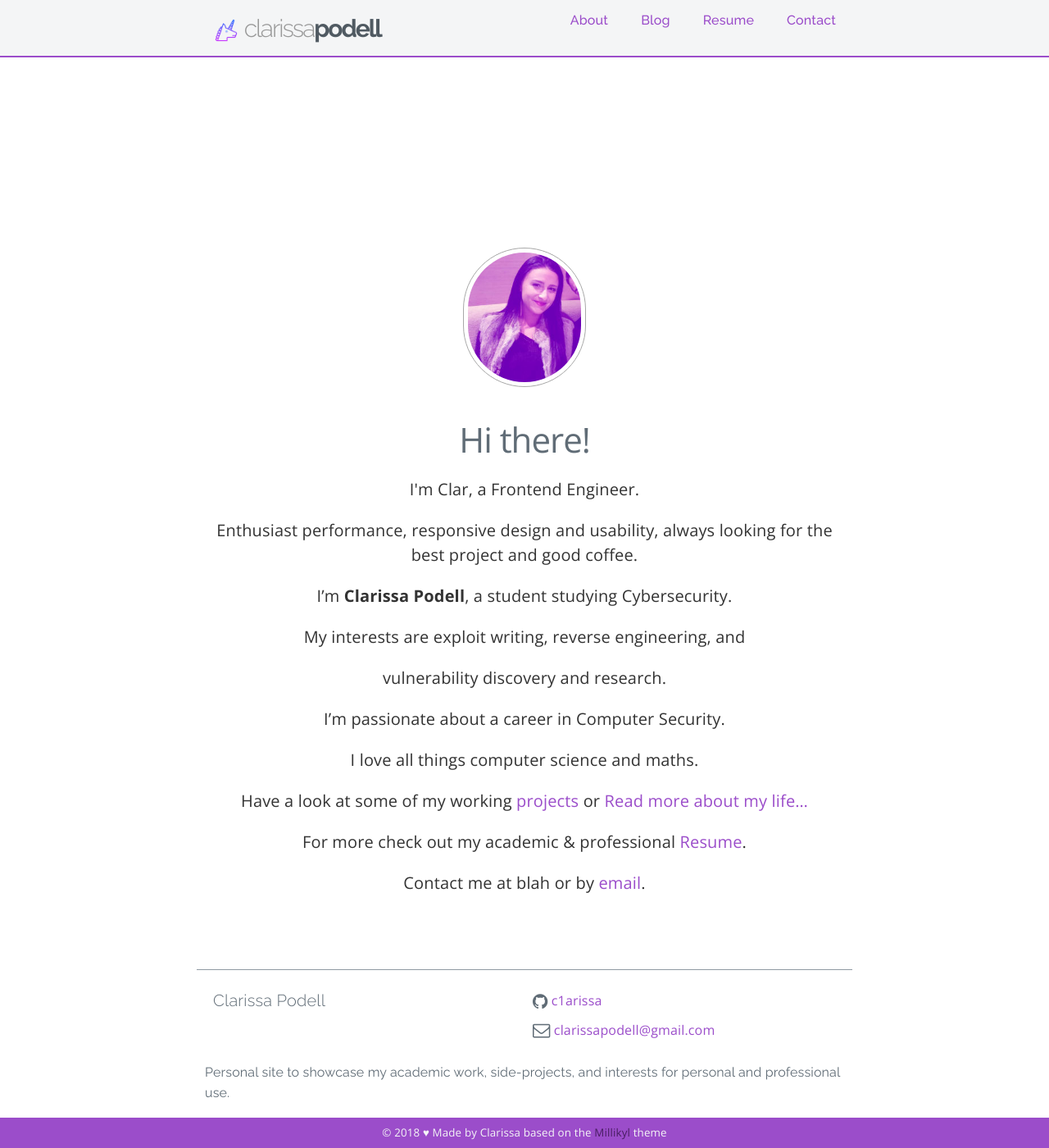
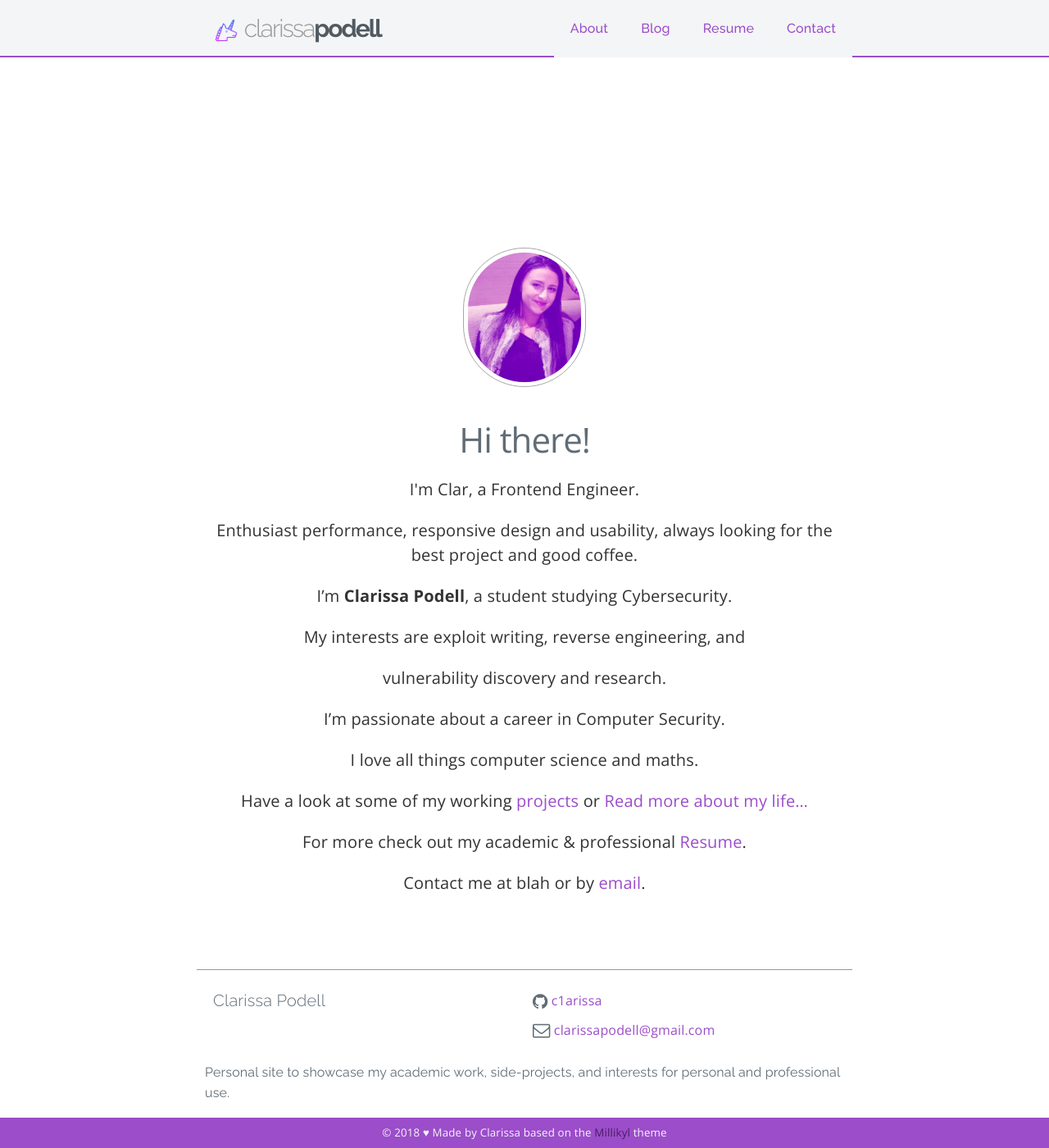
Before and after one commit to c1arissa/c1arissa.github.io, a Jekyll site: the page built from index.md, in a window 1280 px wide and 1400 px high. Shown: the whole window at 82% size. Built offline with Jekyll 4.4.1, drawn with Linux system fonts in a browser that asks for light colours; nearby versions of some CDN libraries.

Commit message:
Update _nav.scss

```diff
--- a/_sass/_nav.scss
+++ b/_sass/_nav.scss
@@ -17,7 +17,7 @@ nav {
       a {
         display: block;
         padding: 0 20px;
-        line-height: 50px; // $nav-height;
+        line-height: 70px; // $nav-height;
         background: $nav-background;
         color: $nav-font-color;
         text-decoration: none;
```
